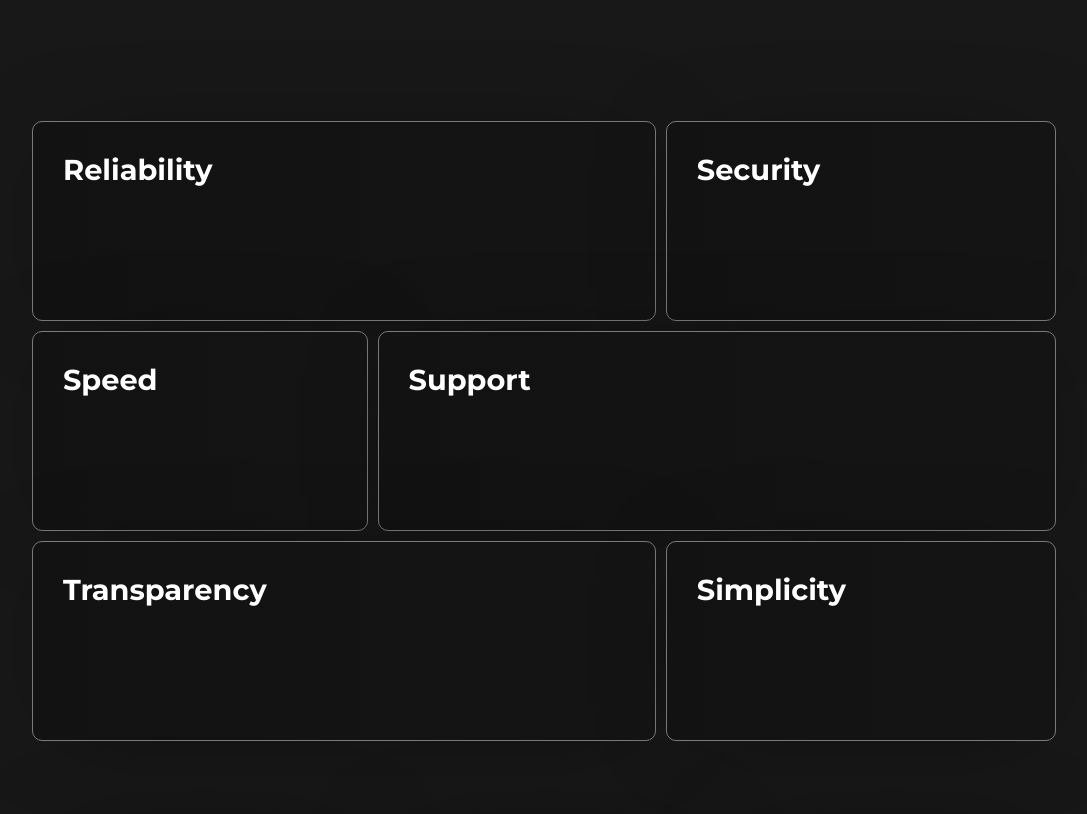
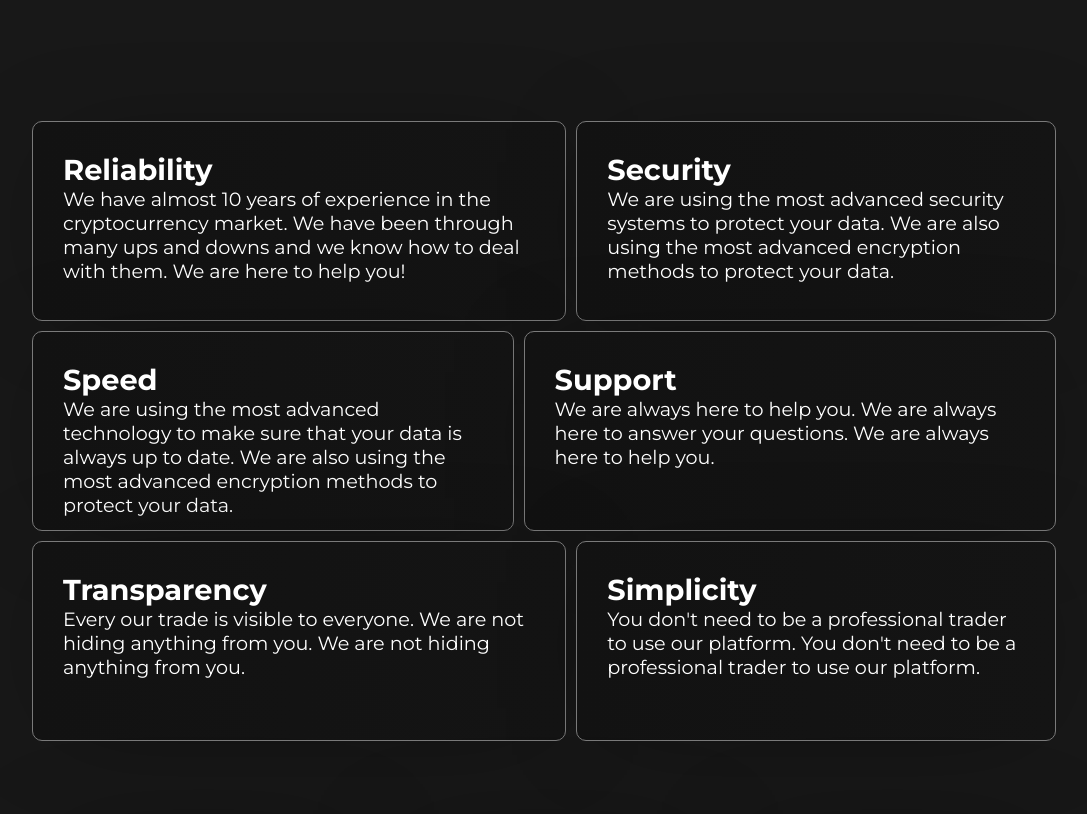
Before and after one commit to baskaaleksander/cryptic, a React (Vite) app: page / in a window 1280 px wide. Shown: the part 760-1574 px from the top of the page, without its empty margins (96-1183 px from the left). Built offline with nearby package versions, Linux system fonts and the light colour scheme; no server answers.

Commit message:
added text to why us section, fixed grid of it

```diff
--- a/src/components/WhyUs.jsx
+++ b/src/components/WhyUs.jsx
@@ -22,7 +22,7 @@ const WhyUs = () => {
                     Reliability
                 </h2>
                 <p>
-
+                    We have almost 10 years of experience in the cryptocurrency market. We have been through many ups and downs and we know how to deal with them. We are here to help you!
                 </p>
             </div>
             <div className="two">
@@ -30,7 +30,7 @@ const WhyUs = () => {
                     Security
                 </h2>
                 <p>
-
+                    We are using the most advanced security systems to protect your data. We are also using the most advanced encryption methods to protect your data.
                 </p>
             </div>
             <div className="three">
@@ -38,7 +38,7 @@ const WhyUs = () => {
                     Speed
                 </h2>
                 <p>
-
+                    We are using the most advanced technology to make sure that your data is always up to date. We are also using the most advanced encryption methods to protect your data.
                 </p>
             </div>
             <div className="four">
@@ -46,7 +46,7 @@ const WhyUs = () => {
                     Support
                 </h2>
                 <p>
-
+                    We are always here to help you. We are always here to answer your questions. We are always here to help you.
                 </p>
             </div>
             <div className="five">
@@ -54,7 +54,7 @@ const WhyUs = () => {
                     Transparency
                 </h2>
                 <p>
-
+                    Every our trade is visible to everyone. We are not hiding anything from you. We are not hiding anything from you.
                 </p>
             </div>
             <div className="six">
@@ -62,7 +62,7 @@ const WhyUs = () => {
                     Simplicity
                 </h2>
                 <p>
-
+                    You don't need to be a professional trader to use our platform. You don't need to be a professional trader to use our platform.
                 </p>
             </div>
         </div>
--- a/src/scss/layout/_whyus.scss
+++ b/src/scss/layout/_whyus.scss
@@ -1,7 +1,7 @@
 .grid-container {
     display: grid;
     grid-template: 1fr 1fr 1fr;
-    grid-template: repeat(3, 1fr);
+    grid-template: repeat(4, 1fr);
     grid-gap: 10px;
     width: 80%;
     margin: 75px 10%;
@@ -35,11 +35,19 @@
 
         div {
             width: 100%;
+            font-size: $font-size-sm;
         }
     }
     }
 .one {
     grid-column: 1 / 3;
+}
+
+.two {
+    grid-column: 3 / 4;
+}
+.three {
+    grid-column: 1 / 2;
 }
 
 .four {
--- a/src/scss/main.css
+++ b/src/scss/main.css
@@ -278,7 +278,7 @@ nav .nav-logo {
 .grid-container {
   display: grid;
   grid-template: 1fr 1fr 1fr;
-  grid-template: repeat(3, 1fr);
+  grid-template: repeat(4, 1fr);
   grid-gap: 10px;
   width: 80%;
   margin: 75px 10%;
@@ -307,11 +307,20 @@ nav .nav-logo {
   }
   .grid-container div {
     width: 100%;
+    font-size: 1rem;
   }
 }
 
 .one {
   grid-column: 1/3;
+}
+
+.two {
+  grid-column: 3/4;
+}
+
+.three {
+  grid-column: 1/2;
 }
 
 .four {
```
Also changed, not shown: 1 other file (tests, documents, lock files or other folders).
